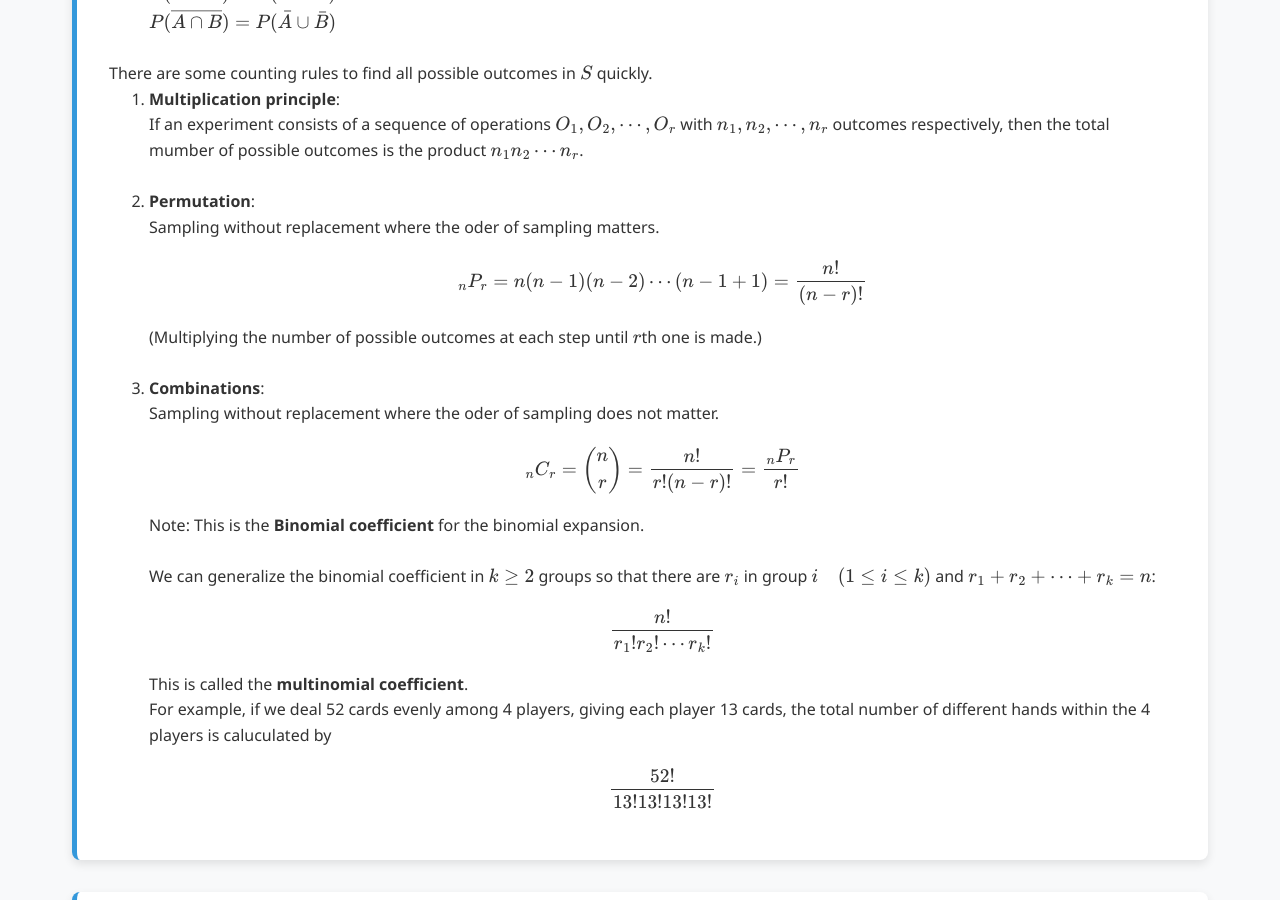
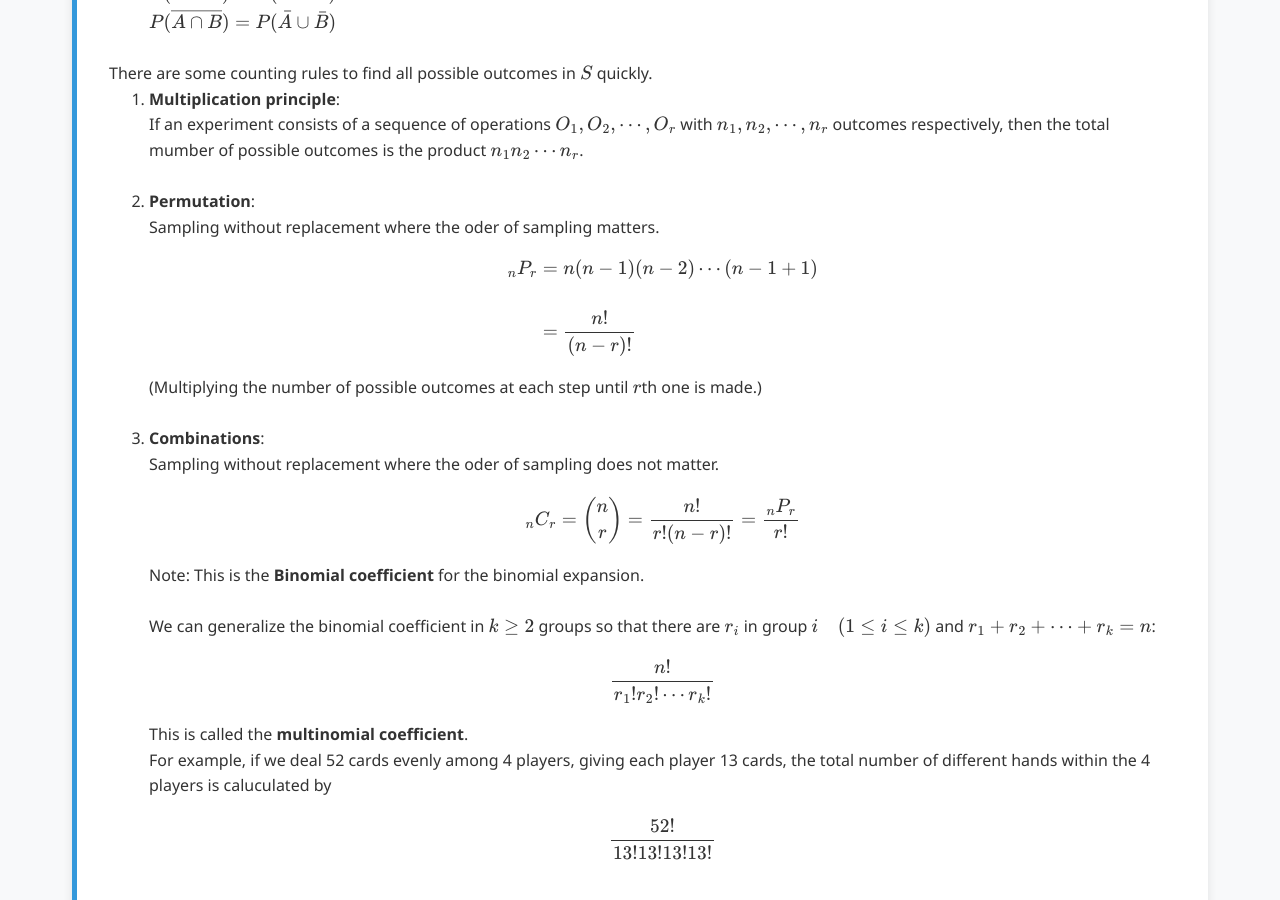
Before and after one commit to Yusukey01/yusukey01.github.io, a Jekyll site: the page built from Mathematics/Probability/basic.html, in a window 1280 px wide and 900 px high, scrolled down 1397 px. Built offline with Jekyll 4.4.1, drawn with Linux system fonts in a browser that asks for light colours.

Commit message:
organizing stext

```diff
--- a/Mathematics/Probability/basic.html
+++ b/Mathematics/Probability/basic.html
@@ -67,7 +67,10 @@ description: Learn about basic probability ideas such as conditional probability
                 <li><strong>Permutation</strong>:</li>
                 Sampling without replacement where the oder of sampling matters.
                 \[
-                {}_n P_r = n(n-1)(n-2)\cdots (n-1+1) = \frac{n!}{(n-r)!}
+                \begin{align*}
+                {}_n P_r &= n(n-1)(n-2)\cdots (n-1+1) \\\\
+                         &= \frac{n!}{(n-r)!}
+                \end{align*}
                 \]
                 (Multiplying the number of possible outcomes at each step until \(r\)th one is made.)
                 <br><br>
```
